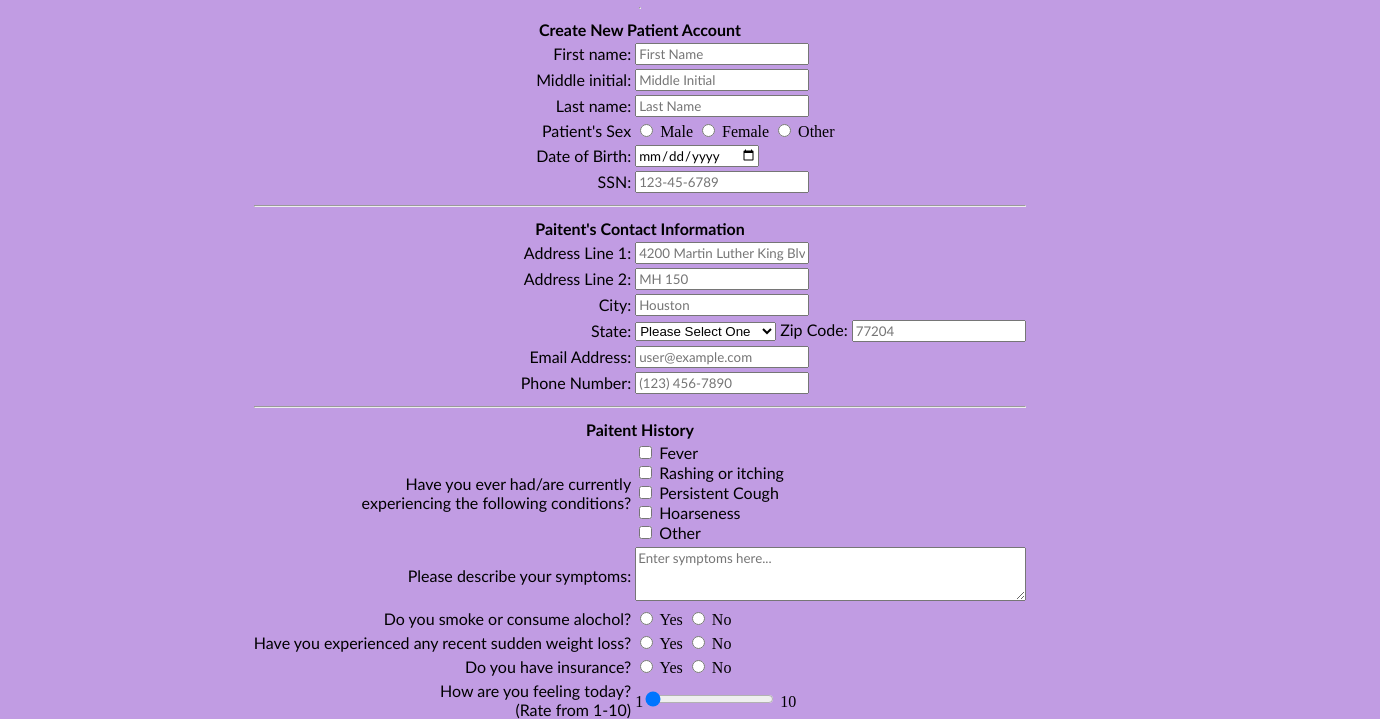
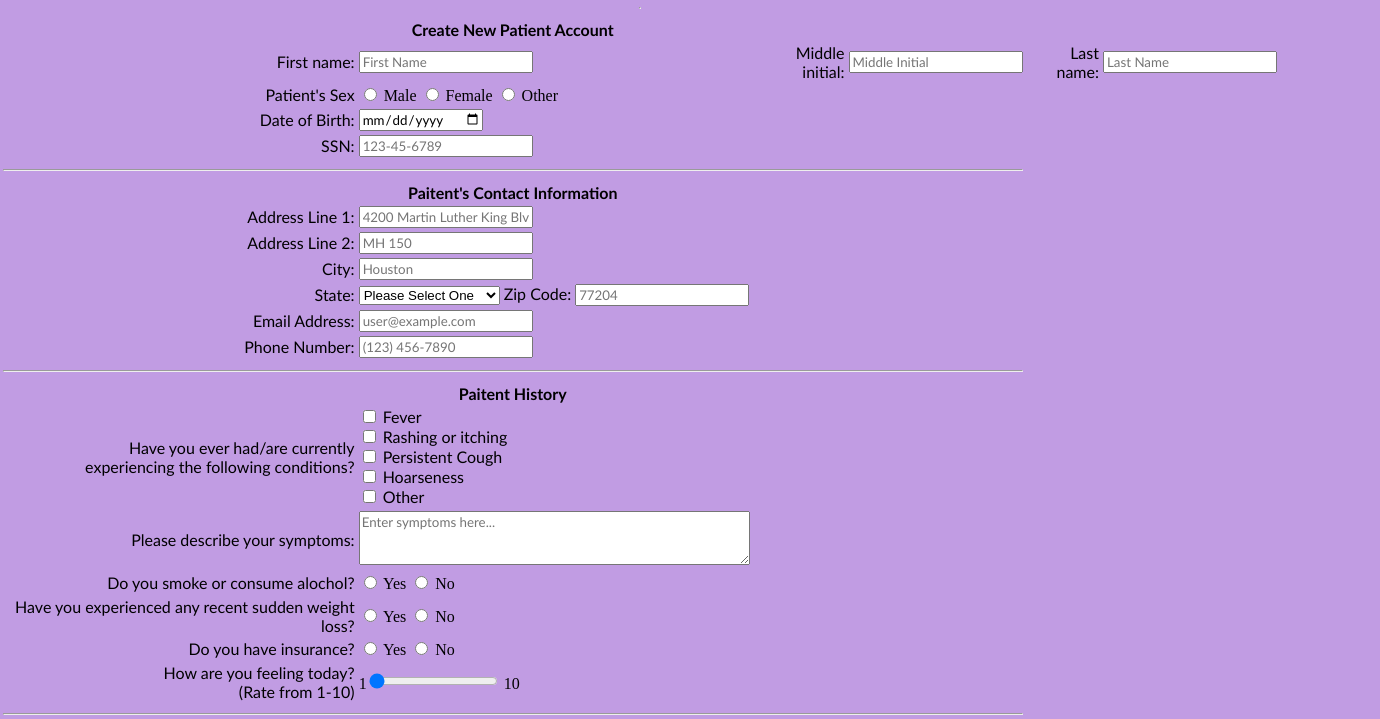
Before and after one commit to damiluj04/hw3, a plain HTML site: page index.html in a window 1280 px wide. Shown: the part 80-799 px from the top of the page, 1380 px wide, since content can reach past the window. Drawn offline with Linux system fonts and the light colour scheme.

Commit message:
Refactor index.html to improve form layout
Removed unnecessary table row elements for better structure.

```diff
--- a/index.html
+++ b/index.html
@@ -63,9 +63,7 @@
 					</br>
 					<span class="error" id="fname_error"></span>
 					</td>
-				</tr>
 
-				<tr>
 					<td class="td1">
 						<label for="mini">Middle initial:</label>
 					</td>
@@ -75,7 +73,6 @@
 						name="mini"
 						id="mini"
 						maxlength="1"
-						required
 						title="Letters only"
 						pattern="[a-zA-Z']{0,1}"
 						onblur="validateMini()"
@@ -85,9 +82,7 @@
 					</br>
 					<span class="error" id="mini_error"></span>
 					</td>
-				</tr>
 
-				<tr>
 					<td class="td1">
 						<label for="lname">Last name:</label>
 					</td>
```
